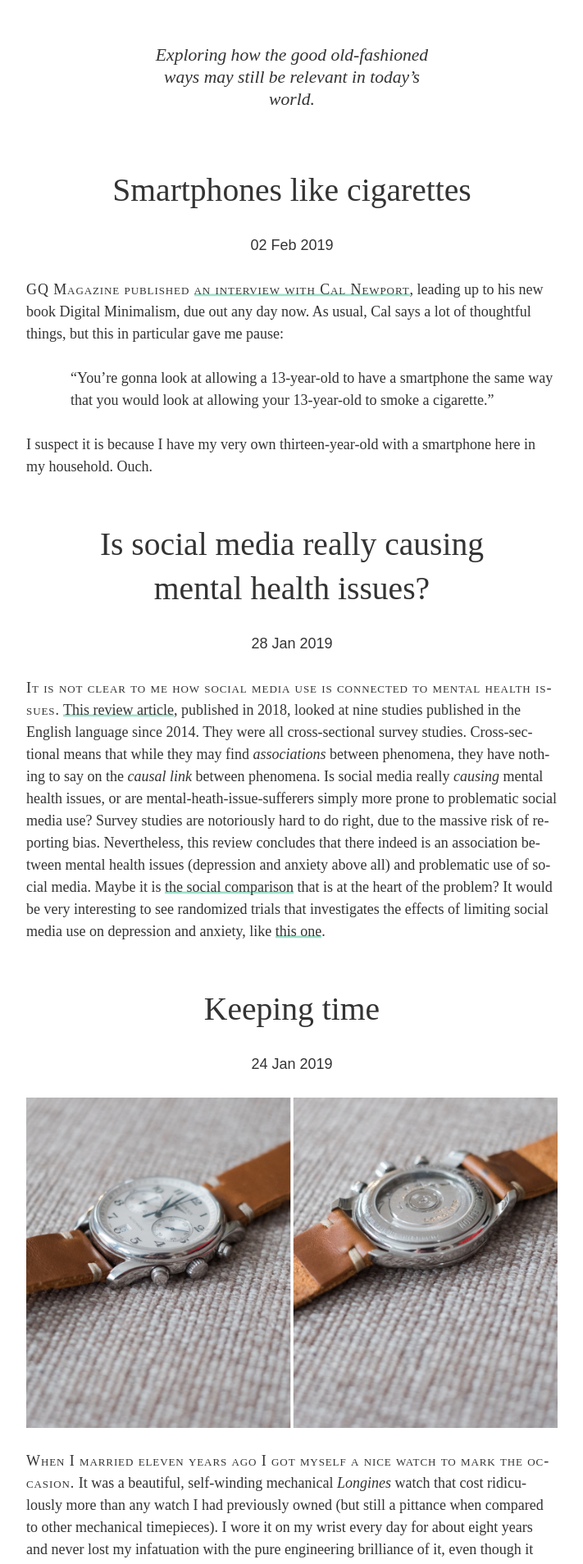
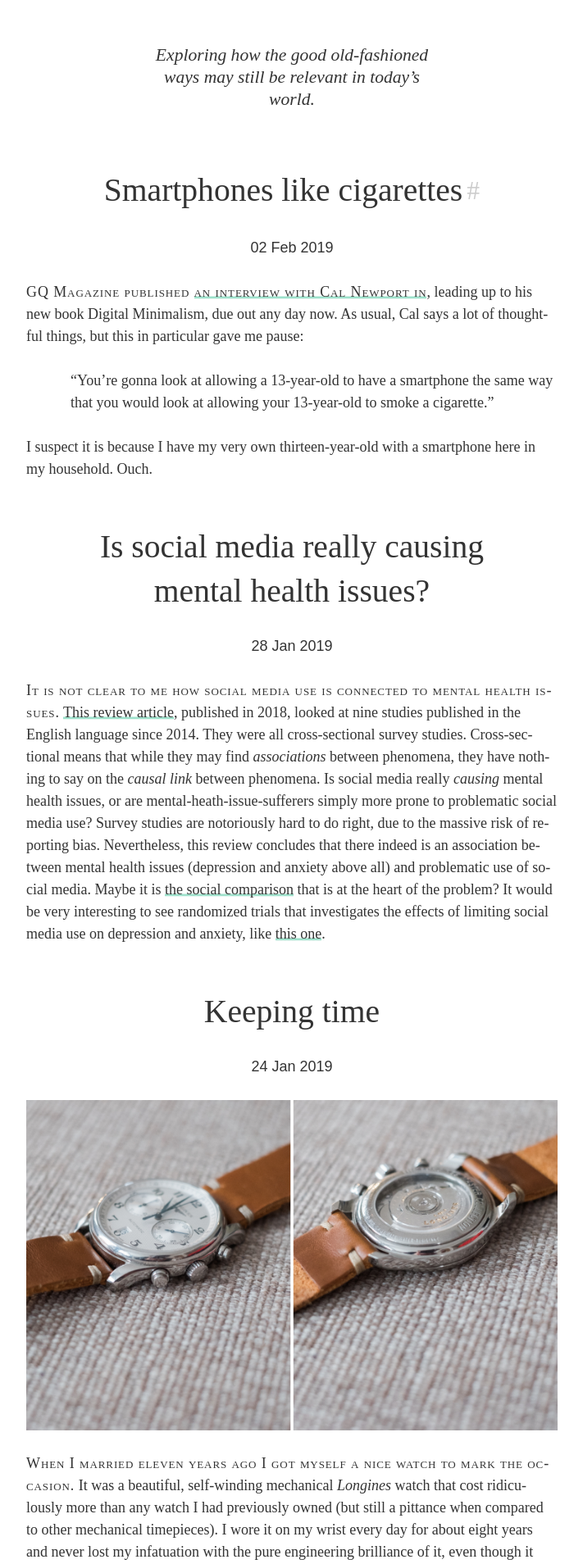
Before and after one commit to hertze/hertze.github.io, a Jekyll site: the page built from index.html, in a window 1280 px wide. Shown: the top 1908 px of the page at 82% size, without its empty margins (284-995 px from the left). Built offline with Jekyll 4.4.1, drawn with Linux system fonts in a browser that asks for light colours; some web fonts are replaced; the list of posts is cut into pages by our own code.

Commit message:
Link posts.

```diff
--- a/_layouts/post.html
+++ b/_layouts/post.html
@@ -4,7 +4,11 @@
 
 <main>
 	<article>
-		<h1><a href="{{ page.url }}">{{ page.title }}</a></h1>
+		{% if post.link %}
+			<h1><a href="{{ page.link }}">{{ page.title | markdownify | strip_html }}</a></h1>
+		{% else %}
+		<h1><a href="{{ page.url }}">{{ page.title | markdownify | strip_html }}</a></h1>
+		{% endif %}
 		<p class="datestamp">{{ page.date | date_to_string }}</p>
 		{{ content }}
 		{% if site.staticman %}
--- a/assets/main.css
+++ b/assets/main.css
@@ -141,6 +141,14 @@
 	max-width: 16em;
 }
 
+.anchor {
+	position: relative;
+	margin-left: -0.15em;
+	bottom: 0.05em;
+	font-size: 0.8em;
+	color: #ccc;
+}
+
 strong {
 	font-variant-caps: small-caps;
 	font-feature-settings: "smcp";
--- a/index.html
+++ b/index.html
@@ -8,7 +8,11 @@
 {% for post in paginator.posts %}
 
 	<article>
+		{% if post.link %}
+			<h1><a href="{{ post.link }}">{{ post.title | markdownify | strip_html }}</a><a href="{{ post.url }}" class="anchor">#</a></h1>
+		{% else %}
 		<h1><a href="{{ post.url }}">{{ post.title | markdownify | strip_html }}</a></h1>
+		{% endif %}
 		<p class="datestamp">{{ post.date | date_to_string }}</p>
 		{{ post.content }}
 		{% if site.staticman %}{% include staticmancommentscount.html %}{% endif %}
```
Also changed, not shown: _posts/2019-02-02-smartphones-like-cigarettes.md (+2 -1 lines).
